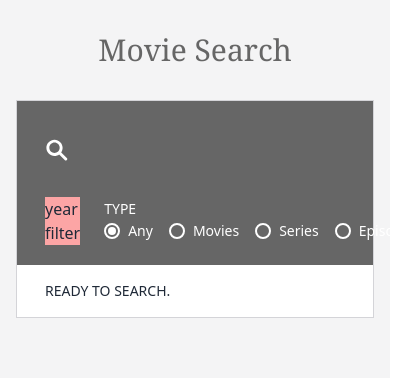
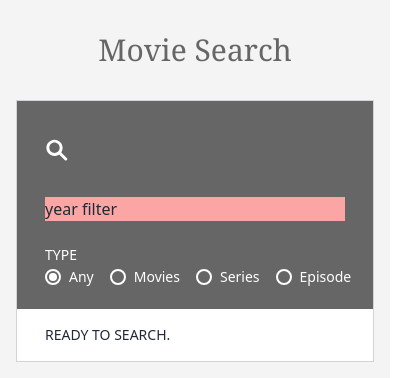
Before and after one commit to GreyMilton/omdb-api-search, a Vue app: page / in a window 390 px wide. Shown: the top 378 px of the page, 418 px wide, since content can reach past the window. Built offline with nearby package versions, Linux system fonts and the light colour scheme.

Commit message:
OMDB-5: improve responsive styling of SearchBar.vue

```diff
--- a/src/components/SearchBar.vue
+++ b/src/components/SearchBar.vue
@@ -21,13 +21,15 @@ const type = ref(types[0]);
 
 <template>
   <div
-    class="flex flex-col justify-between bg-omdb-grey px-2 pt-5 md:h-24 md:flex-row md:items-center md:pt-0"
+    class="flex flex-col justify-between bg-omdb-grey px-2 pt-5 lg:h-24 lg:flex-row lg:items-center lg:pt-0"
   >
     <SearchInput
       v-model="search"
-      class="w-full md:w-5/12"
+      class="w-full lg:w-5/12"
     />
-    <div class="flex items-center justify-between gap-6 p-5 md:justify-start">
+    <div
+      class="flex flex-col justify-between gap-6 p-5 md:flex-row md:items-center lg:justify-start"
+    >
       <p class="bg-red-300">year filter</p>
       <SearchTypeFilter
         v-model="type"
```
